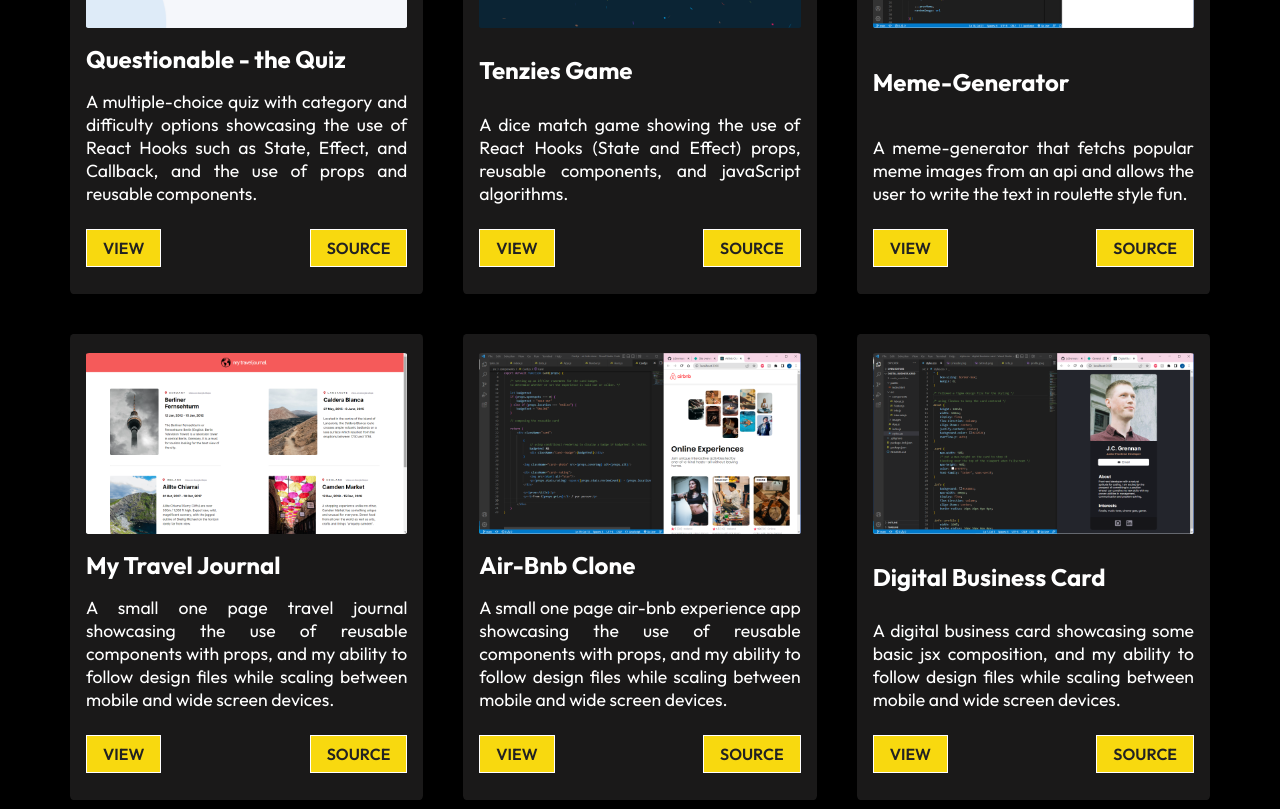
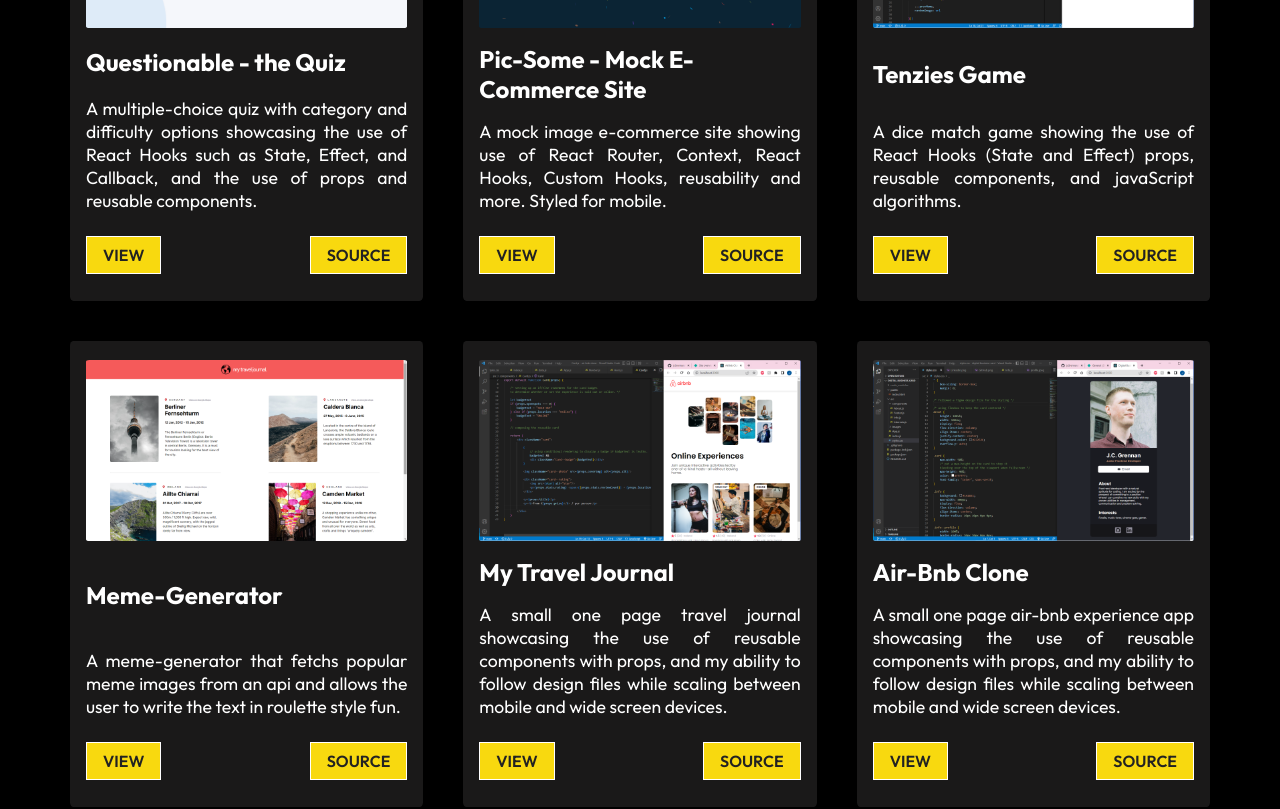
Before and after one commit to jcGrennan/react-portfolio-website, a React (Create React App) app: page / in a window 1280 px wide. Shown: the part 1020-1829 px from the top of the page. Built offline with nearby package versions, Linux system fonts and the light colour scheme.

Commit message:
swapped one project

```diff
--- a/src/projectData.js
+++ b/src/projectData.js
@@ -21,6 +21,15 @@ const data = [
     {
         id: 2,
         img: project2,
+        title: "Pic-Some - Mock E-Commerce Site",
+        details: "A mock image e-commerce site showing use of React Router, Context, React Hooks, Custom Hooks, reusability and more. Styled for mobile.",
+        viewUrl: "https://mockecommerce-picsome.netlify.app/",
+        sourceUrl: "https://github.com/jcGrennan/pic-some",
+    },
+
+    {
+        id: 3,
+        img: project3,
         title: "Tenzies Game",
         details: "A dice match game showing the use of React Hooks (State and Effect) props, reusable components, and javaScript algorithms.",
         viewUrl: "https://tenziesbygrennan.netlify.app/",
@@ -28,8 +37,8 @@ const data = [
     },
 
     {
-        id: 3,
-        img: project3,
+        id: 4,
+        img: project4,
         title: "Meme-Generator",
         details: "A meme-generator that fetchs popular meme images from an api and allows the user to write the text in roulette style fun.",
         viewUrl: "https://memeroulette.netlify.app/",
@@ -37,8 +46,8 @@ const data = [
     },
 
     {
-        id: 4,
-        img: project4,
+        id: 5,
+        img: project5,
         title: "My Travel Journal",
         details: "A small one page travel journal showcasing the use of reusable components with props, and my ability to follow design files while scaling between mobile and wide screen devices.",
         viewUrl: "https://jcgrennantraveljournal.netlify.app/",
@@ -46,23 +55,14 @@ const data = [
     },
 
     {
-        id: 5,
-        img: project5,
+        id: 6,
+        img: project6,
         title: "Air-Bnb Clone",
         details: "A small one page air-bnb experience app showcasing the use of reusable components with props, and my ability to follow design files while scaling between mobile and wide screen devices.",
         viewUrl: "https://jcgrennanairbnbclone.netlify.app/",
         sourceUrl: "https://github.com/jcGrennan/air-bnb-clone",
     },
 
-    {
-        id: 6,
-        img: project6,
-        title: "Digital Business Card",
-        details: "A digital business card showcasing some basic jsx composition, and my ability to follow design files while scaling between mobile and wide screen devices.",
-        viewUrl: "https://jcgrennanbusinesscard.netlify.app/",
-        sourceUrl: "https://github.com/jcGrennan/digital-business-card",
-    },
-
 ]
 
 export default data
```
